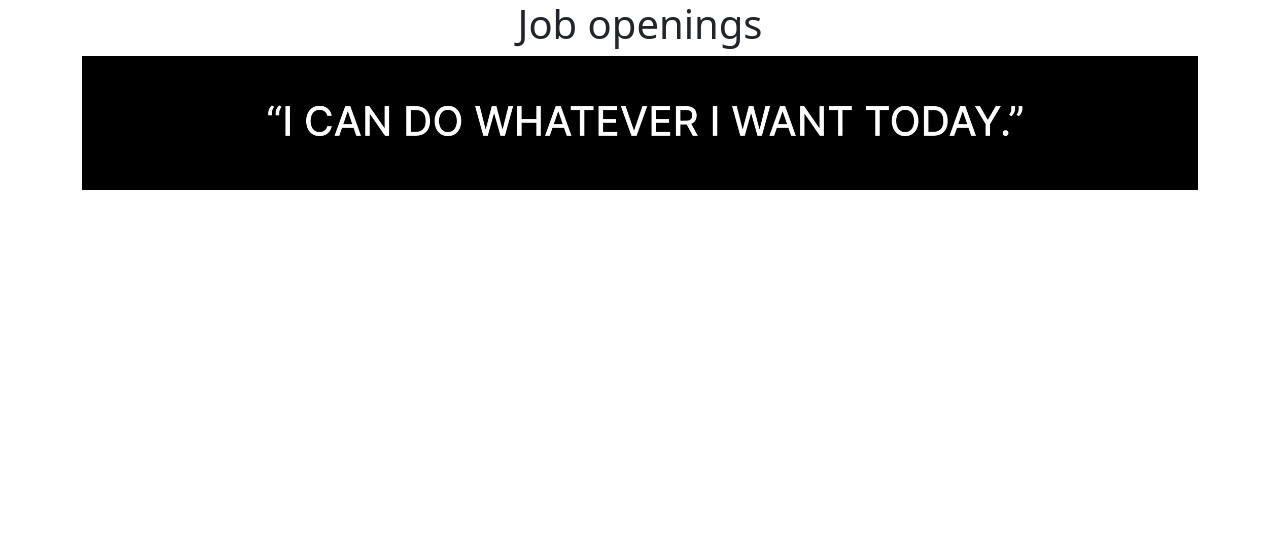
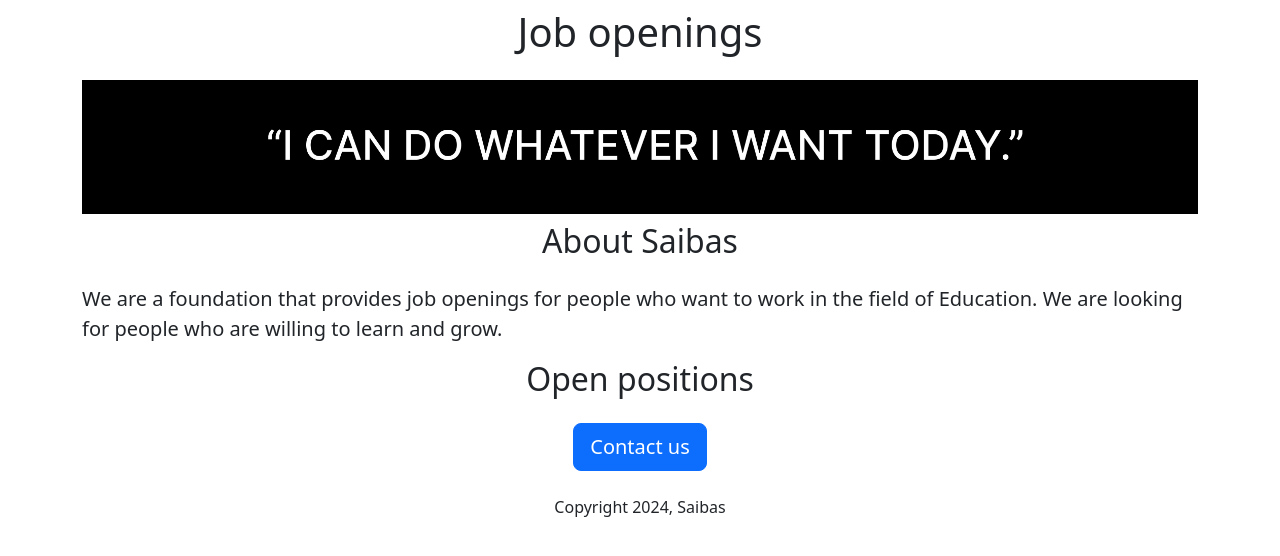
Before and after one commit to arieabisha/Saibas-Portal, a Flask app: page / in a window 1280 px wide. Shown: the top 556 px of the page. Run offline with Flask 3, Linux system fonts and the light colour scheme.

Commit message:
html layout completed

```diff
--- a/templates/home.html
+++ b/templates/home.html
@@ -12,9 +12,19 @@
 
 <body>
     <div class="container">
-    <h1 class="text-center">Job openings</h1>
+    <h1 class="text-center mt-2 mb-4">Job openings</h1>
 
     <img class="img-fluid" id="banner" src="https://d495e86a-a479-4821-9a18-aab5fa725b49-00-3tqe22ox4gvt1.sisko.replit.dev/static/ican.jpg" height="90">
+    <h2 class="text-center mt-2 mb-4">About Saibas</h2>
+      <p class = "lead">
+      We are a foundation that provides job openings for people who want to work in the field of Education.  We are looking for people who are willing to learn and grow.
+      </p>
+      <h2 class="text-center mt-2 mb-4">Open positions</h2>
+      <div class="text-center">
+        <button class="btn btn-primary btn-lg">Contact us</button>
+        <p class="mt-4">Copyright 2024, Saibas</p>
+      </div>
+
     </div>
 </body>
 
```
